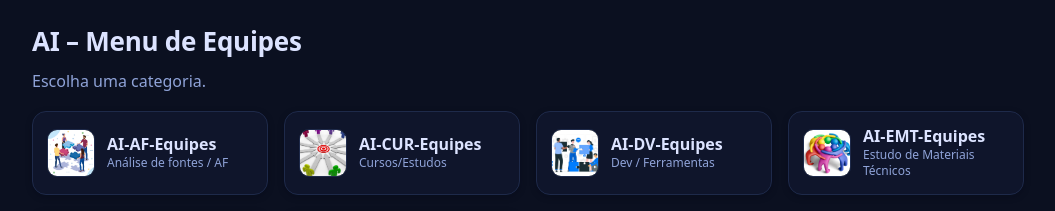
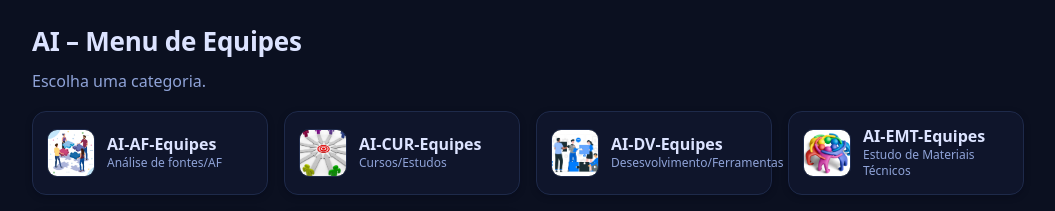
Before and after one commit to rdtbra/AI-Equipes, a plain HTML site: page index.html in a window 1280 px wide. Shown: the top 211 px of the page, without its empty margins (112-1167 px from the left). Drawn offline with Linux system fonts and the light colour scheme.

Commit message:
mais acertos no index.

```diff
--- a/index.html
+++ b/index.html
@@ -31,9 +31,9 @@
     <h1>AI – Menu de Equipes</h1>
     <p>Escolha uma categoria.</p>
     <div class="grid">
-      <a class="card" href="AI-AF-Equipes/ai-af-equipes.html"><img class="ico" src="assets/AI-AF-Equipes.png" alt=""><div><div class="label">AI-AF-Equipes</div><div class="note">Análise de fontes / AF</div></div></a>
+      <a class="card" href="AI-AF-Equipes/ai-af-equipes.html"><img class="ico" src="assets/AI-AF-Equipes.png" alt=""><div><div class="label">AI-AF-Equipes</div><div class="note">Análise de fontes/AF</div></div></a>
       <a class="card" href="AI-CUR-Equipes/ai-cur-equipes.html"><img class="ico" src="assets/AI-CUR-Equipes.png" alt=""><div><div class="label">AI-CUR-Equipes</div><div class="note">Cursos/Estudos</div></div></a>
-      <a class="card" href="AI-DV-Equipes/ai-dv-equipes.html"><img class="ico" src="assets/AI-DV-Equipes.png" alt=""><div><div class="label">AI-DV-Equipes</div><div class="note">Dev / Ferramentas</div></div></a>
+      <a class="card" href="AI-DV-Equipes/ai-dv-equipes.html"><img class="ico" src="assets/AI-DV-Equipes.png" alt=""><div><div class="label">AI-DV-Equipes</div><div class="note">Desesvolvimento/Ferramentas</div></div></a>
       <a class="card" href="AI-EMT-Equipes/ai-emt-equipes.html"><img class="ico" src="assets/AI-EMT-Equipes.png" alt=""><div><div class="label">AI-EMT-Equipes</div><div class="note">Estudo de Materiais Técnicos</div></div></a>
       <a class="card" href="AI-PRJ-Equipes/ai-prj-equipes.html"><img class="ico" src="assets/AI-PRJ-Equipes.png" alt=""><div><div class="label">AI-PRJ-Equipes</div><div class="note">Projetos</div></div></a>
       <a class="card" href="AI-UNI-Equipes/ai-uni-equipes.html"><img class="ico" src="assets/AI-UNI-Equipes.png" alt=""><div><div class="label">AI-UNI-Equipes</div><div class="note">Universidade</div></div></a>
```
